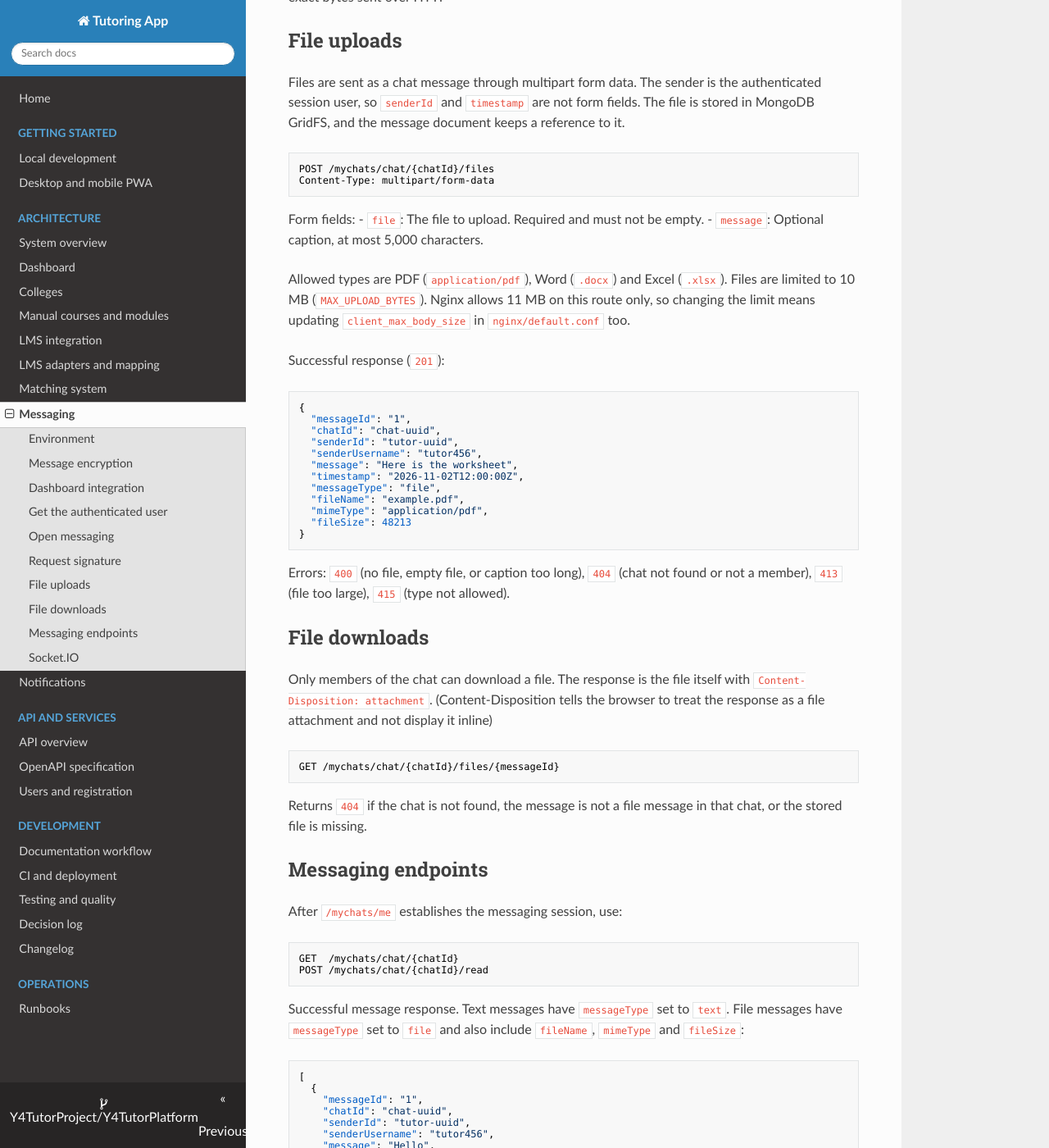
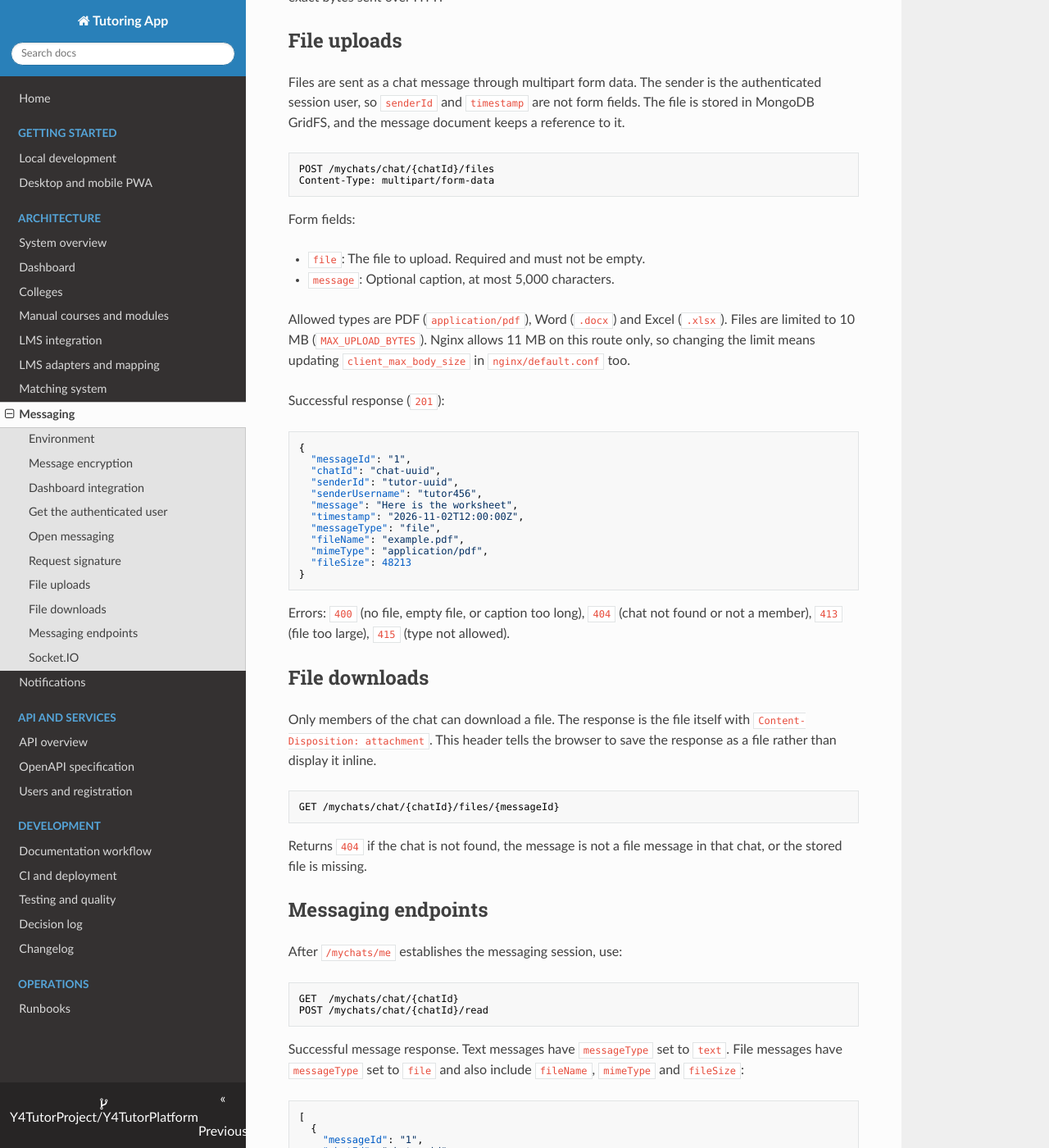
Before and after one commit to Y4TutorProject/Y4TutorPlatform, an MkDocs documentation site: the page built from docs/architecture/messaging.md, in a window 1280 px wide and 1400 px high, scrolled down 2800 px. Shown: the whole window at 82% size. Built offline with MkDocs 1.6.1, drawn with Linux system fonts in a browser that asks for light colours; nearby versions of some CDN libraries.

Commit message:
docs: fixed doc error

````diff
--- a/docs/architecture/messaging.md
+++ b/docs/architecture/messaging.md
@@ -149,8 +149,9 @@ Content-Type: multipart/form-data
 ```
 
 Form fields:
-- `file`: The file to upload. Required and must not be empty.
-- `message`: Optional caption, at most 5,000 characters.
+
+* `file`: The file to upload. Required and must not be empty.
+* `message`: Optional caption, at most 5,000 characters.
 
 Allowed types are PDF (`application/pdf`), Word (`.docx`) and Excel (`.xlsx`).
 Files are limited to 10 MB (`MAX_UPLOAD_BYTES`). Nginx allows 11 MB on this
@@ -180,8 +181,9 @@ not a member), `413` (file too large), `415` (type not allowed).
 ## File downloads
 
 Only members of the chat can download a file. The response is the file itself
-with `Content-Disposition: attachment`.
- (Content-Disposition tells the browser to treat the response as a file attachment and not display it inline)
+with `Content-Disposition: attachment`. This header tells the browser to save the
+response as a file rather than display it inline.
+
 ```http
 GET /mychats/chat/{chatId}/files/{messageId}
 ```
````
Also changed, not shown: docs/changelog.md (+4 -0 lines).
